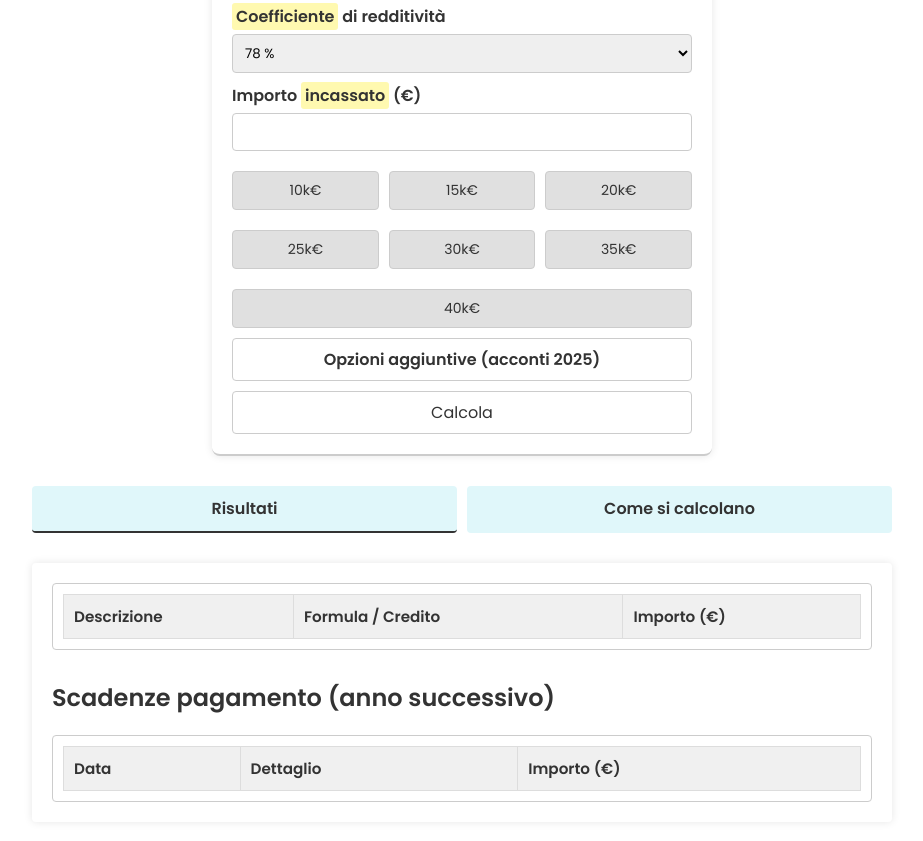
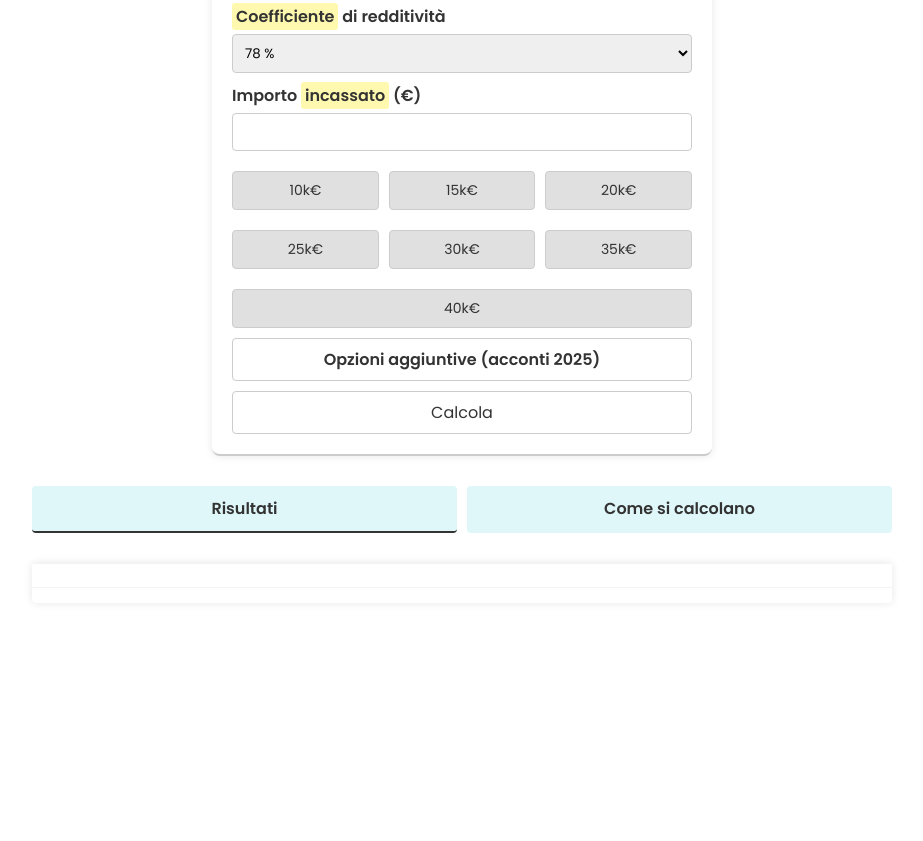
Before and after one commit to alessi90s/tasse, a plain HTML site: page indexs.html in a window 1280 px wide. Shown: the part 295-1136 px from the top of the page, without its empty margins (178-1101 px from the left). After the commit the page ends 918 px from the top, so only its background shows below. Drawn offline with Linux system fonts and the light colour scheme.

Commit message:
Update indexs.html

```diff
--- a/indexs.html
+++ b/indexs.html
@@ -104,7 +104,7 @@ th{background:#f0f0f0;font-weight:600}
       <div class="tab" data-tab="come-si-calcolano-tab">Come si calcolano</div>
     </div>
 
-    <div id="risultati-tab" class="tab-content active">
+    <div id="risultati-tab" class="tab-content">
       <div class="table-container">
         <table id="resultsTable"><thead><tr><th>Descrizione</th><th>Formula / Credito</th><th>Importo (€)</th></tr></thead><tbody></tbody></table>
       </div>
@@ -114,7 +114,7 @@ th{background:#f0f0f0;font-weight:600}
       </div>
     </div>
 
-    <div id="come-si-calcolano-tab" class="tab-content"></div>
+    <div id="come-si-calcolano-tab" class="tab-content active"></div>
   </div>
 </div>
 
```
